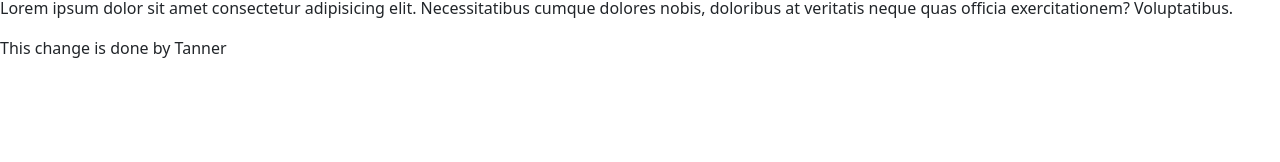
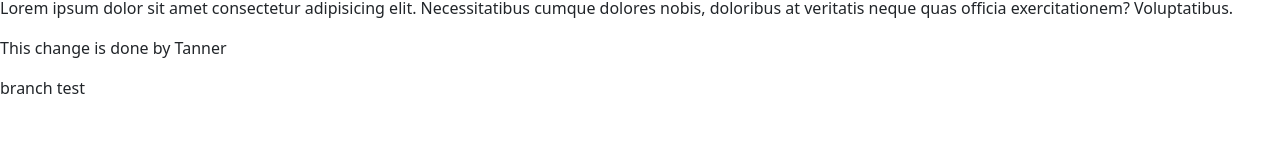
Before and after one commit to TannerMarthaler/CSCI313GroupProject, an Angular app: page / in a window 1280 px wide. Shown: the part 138-300 px from the top of the page. Built offline with nearby package versions, Linux system fonts and the light colour scheme.

Commit message:
Test for commiting to a branch

```diff
--- a/src/app/app.component.html
+++ b/src/app/app.component.html
@@ -7,4 +7,5 @@
     exercitationem? Voluptatibus.
   </p>
   <p>This change is done by Tanner</p>
+  <p>branch test</p>
 </div>
```
